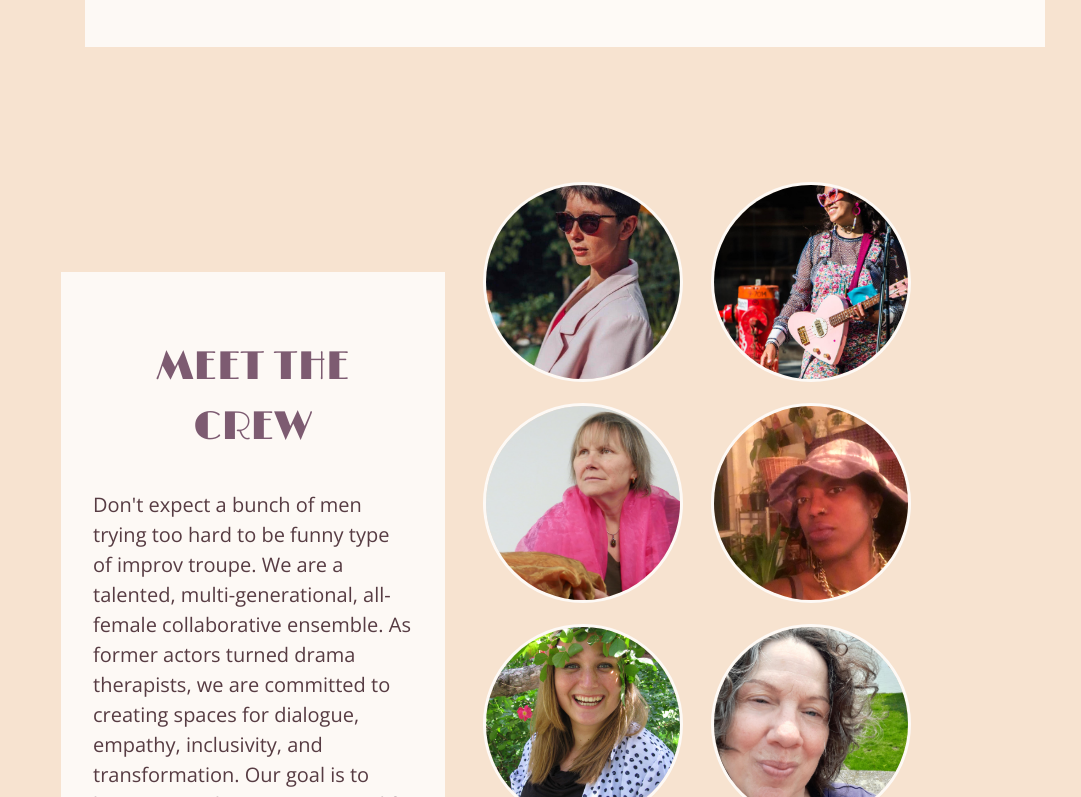
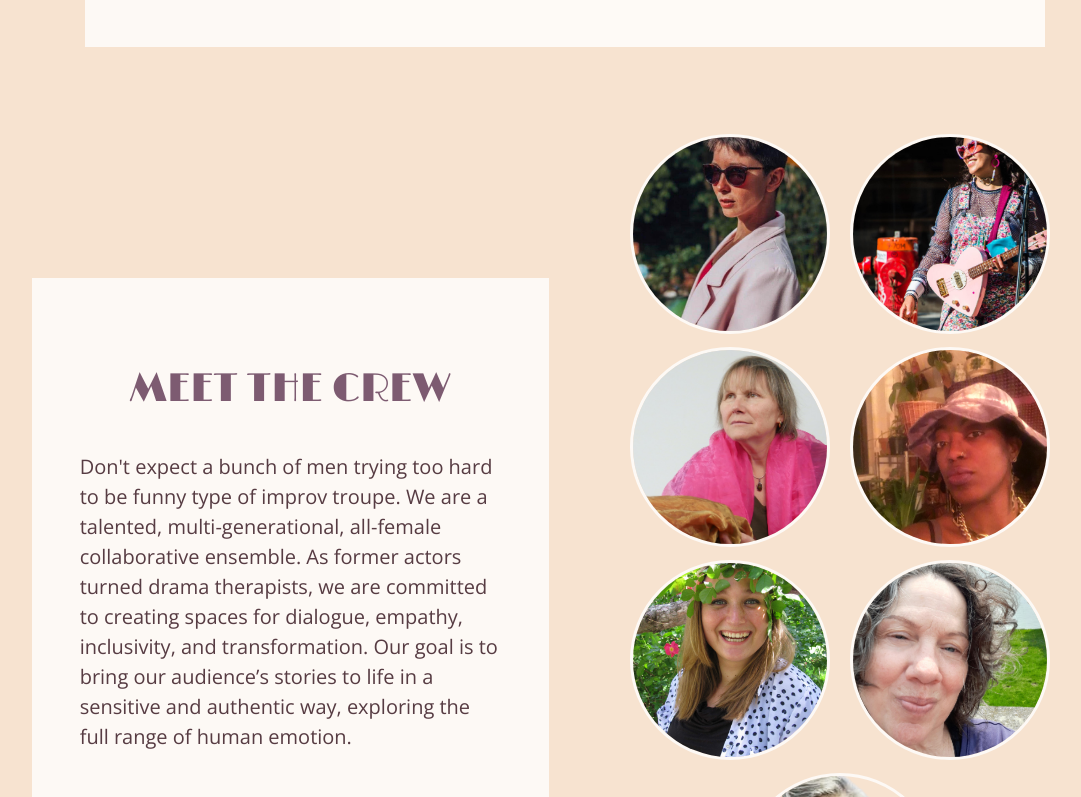
Before and after one commit to carms-ng/personaluniversal, a Vue app: page / in a window 1280 px wide. Shown: the part 2283-3080 px from the top of the page, without its empty margins (75-1156 px from the left). Built offline with nearby package versions, Linux system fonts and the light colour scheme.

Commit message:
feat: improve crew section layout

```diff
--- a/src/components/Crew.vue
+++ b/src/components/Crew.vue
@@ -13,13 +13,18 @@
  </template>
 
 <style scoped>
-section {
-  display: grid;
-  place-items: center;
+#members {
+  padding: 1rem;
+  display: flex;
+  flex-wrap: wrap;
+  justify-content: center;
+  gap: 0.5rem;
 }
 @media (min-width: 768px) {
   section {
     padding: 2rem;
+    display: grid;
+    justify-items: center;
   }
   .card {
     padding: 2rem;
@@ -32,18 +37,13 @@ section {
 
 @media (min-width: 1240px) {
   section {
-    display: grid;
-    grid-template-columns: repeat(12, 1fr);
+    padding: 0 calc(100vw / 12);
+    grid-template-columns: 1fr 1fr;
     gap: 2rem;
+    align-items: center;
   }
   .card {
-    grid-column: 2 / 6;
-    grid-row: 2 / 11;
-    align-self: center;
-  }
-  #members {
-    grid-column: 6 / 12;
-    grid-row: 2 / 11;
+    padding: 3rem;
   }
 }
 
--- a/src/components/CrewMembers.vue
+++ b/src/components/CrewMembers.vue
@@ -17,11 +17,9 @@
 <style scoped>
   button {
     border: unset;
-    border-radius: 50%;
     background: transparent;
     cursor: pointer;
-    margin-right: 1rem;
-    margin-bottom: 1rem;
+    border-radius: 50%;
   }
 </style>
 
--- a/src/components/MemberAvatar.vue
+++ b/src/components/MemberAvatar.vue
@@ -4,13 +4,14 @@
 
 <style scoped>
   img {
+    object-fit: cover;
+    overflow: hidden;
+
     width: 24vw;
     height: 24vw;
     max-width: 200px;
     max-height: 200px;
     border-radius: 50%;
-    overflow: hidden;
-    object-fit: cover;
     border: 3px solid var(--off-white);
   }
 </style>
```
